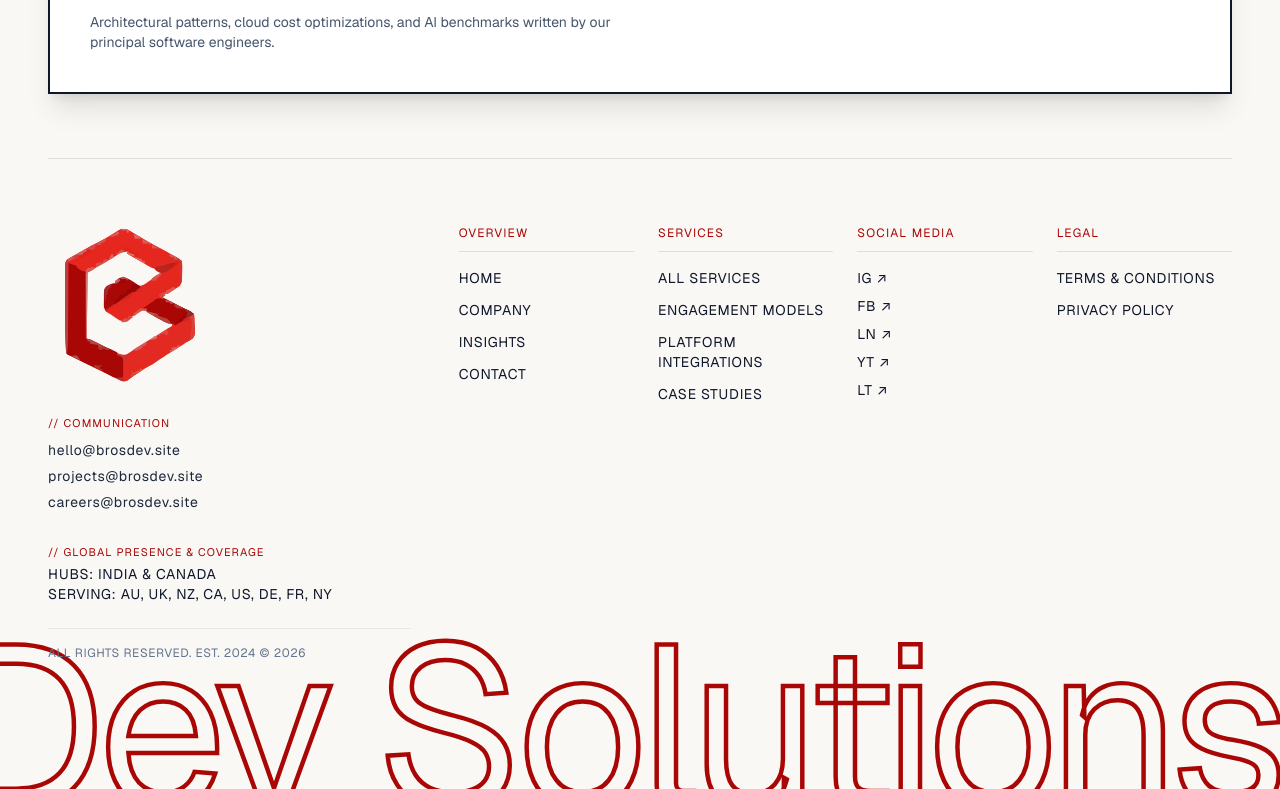
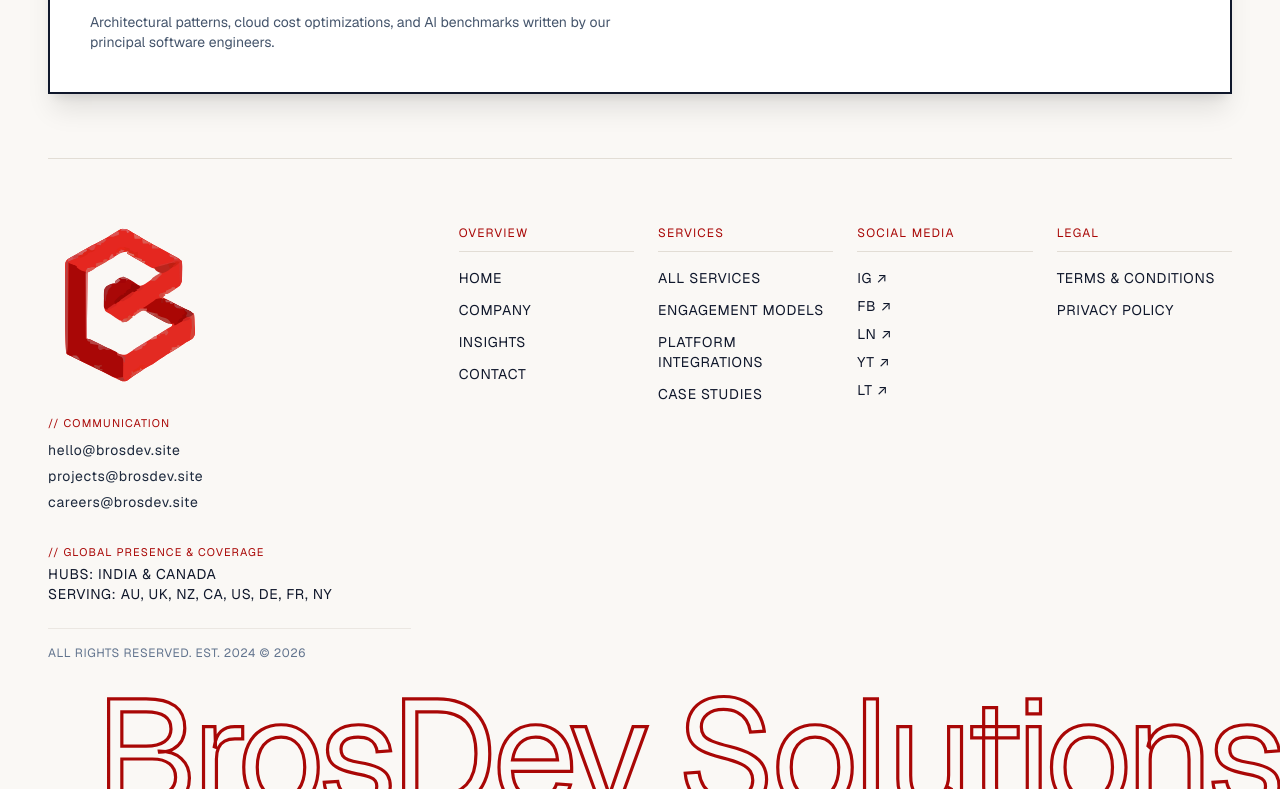
Before and after one commit to bulidwithbrosdev/brosdev-Website, a Next.js app: page /en/company/partners in a window 1280 px wide. Shown: the part 5766-6555 px from the top of the page. Built offline with nearby package versions, Linux system fonts and the light colour scheme.

Commit message:
footer name solved

```diff
--- a/src/components/Footer.tsx
+++ b/src/components/Footer.tsx
@@ -304,11 +304,11 @@
             x="1000"
             y="215"
             textAnchor="end"
-            fontSize="180"
+            fontSize="120"
             fontWeight="400"
             fontFamily="system-ui, -apple-system, sans-serif"
             stroke="currentColor"
-            strokeWidth="3.5"
+            strokeWidth="2.5"
             fill="none"
             letterSpacing="-0.04em"
           >
```
